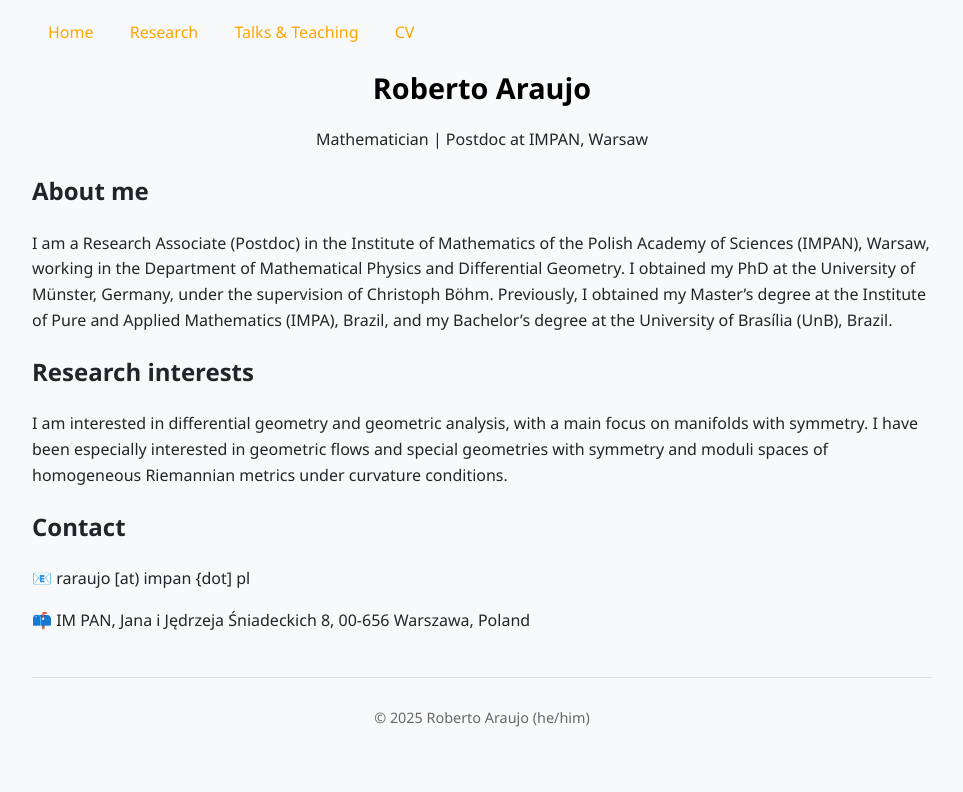
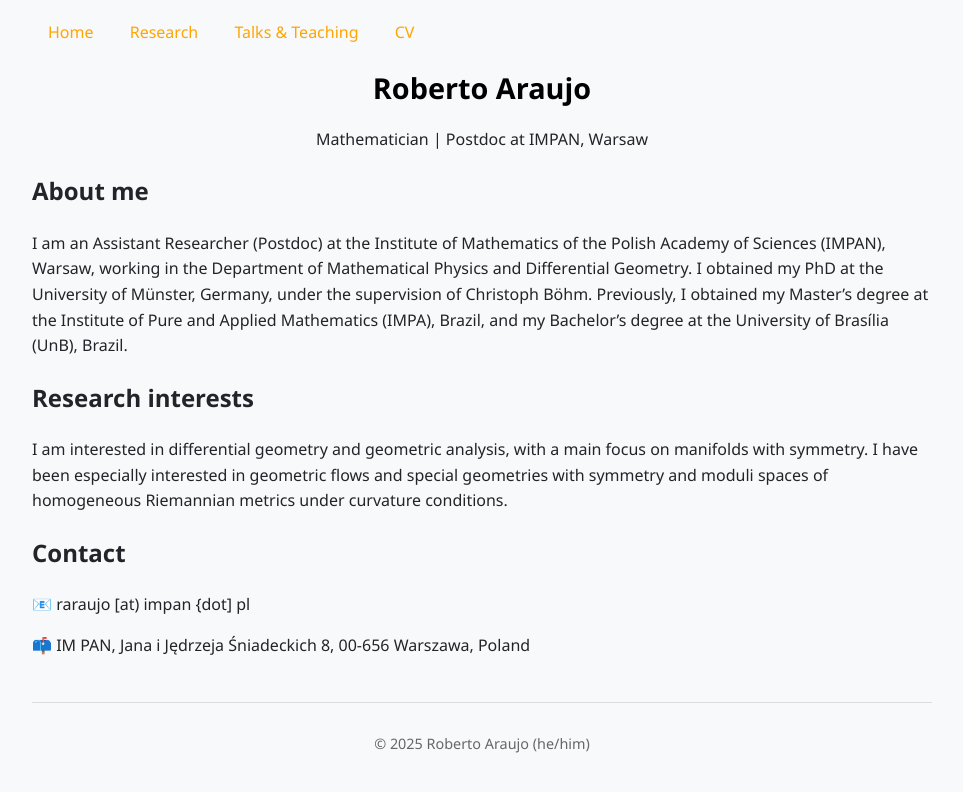
Before and after one commit to r-saraujo/r-saraujo.github.io, a Jekyll site: the page built from index.md, in a window 1280 px wide. Shown: the top 792 px of the page, without its empty margins (158-1121 px from the left). Built offline with Jekyll 4.4.1, drawn with Linux system fonts in a browser that asks for light colours.

Commit message:
Update index.md

```diff
--- a/index.md
+++ b/index.md
@@ -5,7 +5,7 @@ title: Home
 
 ## About me
 
-I am a Research Associate (Postdoc) in the Institute of Mathematics of the Polish Academy of Sciences (IMPAN), Warsaw, working in the Department of Mathematical Physics and Differential Geometry. I obtained my PhD at the University of Münster, Germany, under the supervision of Christoph Böhm. Previously, I obtained my Master's degree at the Institute of Pure and Applied Mathematics (IMPA), Brazil, and my Bachelor's degree at the University of Brasília (UnB), Brazil.
+I am an Assistant Researcher (Postdoc) at the Institute of Mathematics of the Polish Academy of Sciences (IMPAN), Warsaw, working in the Department of Mathematical Physics and Differential Geometry. I obtained my PhD at the University of Münster, Germany, under the supervision of Christoph Böhm. Previously, I obtained my Master's degree at the Institute of Pure and Applied Mathematics (IMPA), Brazil, and my Bachelor's degree at the University of Brasília (UnB), Brazil.
 
 ## Research interests
 I am interested in differential geometry and geometric analysis, with a main focus on manifolds with symmetry. I have been especially interested in geometric flows and special geometries with symmetry and moduli spaces of homogeneous Riemannian metrics under curvature conditions.
```
